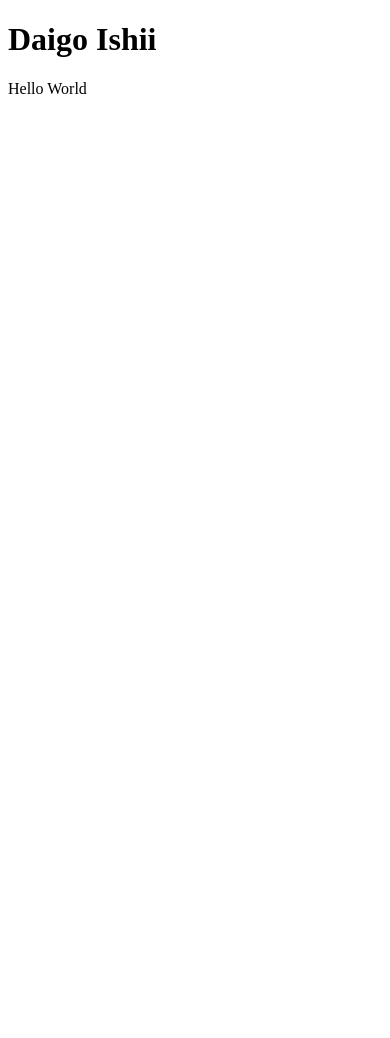
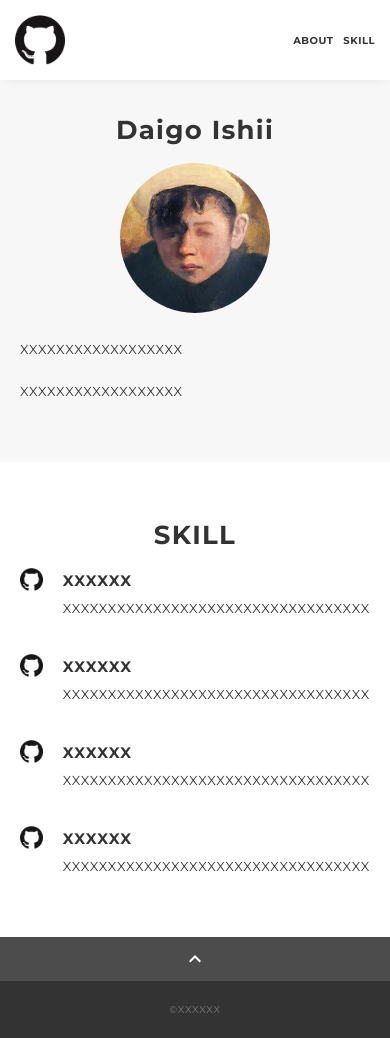
Before and after one commit to digstone884/portfolio, a plain HTML site: page docs/index.html in a window 390 px wide. Before the commit the page ends 844 px from the top, so only its background shows below. Drawn offline with nearby package versions, Linux system fonts and the light colour scheme.

Commit message:
テンプレート反映

```diff
--- /dev/null
+++ b/docs/css/ress.css
@@ -0,0 +1,283 @@
+/*!
+ * ress.css • v3.0.1
+ * MIT License
+ * github.com/filipelinhares/ress
+ */
+
+/* # =================================================================
+   # Global selectors
+   # ================================================================= */
+
+html {
+  box-sizing: border-box;
+  word-break: normal;
+  -moz-tab-size: 4;
+  tab-size: 4;
+
+  -webkit-text-size-adjust: 100%; /* Prevent adjustments of font size after orientation changes in iOS */
+}
+
+*,
+::before,
+::after {
+  box-sizing: inherit;
+  background-repeat: no-repeat; /* Set `background-repeat: no-repeat` to all elements and pseudo elements */
+}
+
+::before,
+::after {
+  vertical-align: inherit;
+  text-decoration: inherit; /* Inherit text-decoration and vertical align to ::before and ::after pseudo elements */
+}
+
+* {
+  margin: 0;
+  padding: 0; /* Reset `padding` and `margin` of all elements */
+}
+
+/* # =================================================================
+   # General elements
+   # ================================================================= */
+
+hr {
+  overflow: visible; /* Show the overflow in Edge and IE */
+  height: 0; /* Add the correct box sizing in Firefox */
+}
+
+details,
+main {
+  display: block; /* Render the `main` element consistently in IE. */
+}
+
+summary {
+  display: list-item; /* Add the correct display in all browsers */
+}
+
+small {
+  font-size: 80%; /* Set font-size to 80% in `small` elements */
+}
+
+[hidden] {
+  display: none; /* Add the correct display in IE */
+}
+
+abbr[title] {
+  /* Add the correct text decoration in Chrome, Edge, IE, Opera, and Safari */
+  text-decoration: underline;
+  text-decoration: underline dotted;
+  border-bottom: none; /* Remove the bottom border in Chrome 57 */
+}
+
+a {
+  background-color: transparent; /* Remove the gray background on active links in IE 10 */
+}
+
+a:active,
+a:hover {
+  outline-width: 0; /* Remove the outline when hovering in all browsers */
+}
+
+code,
+kbd,
+pre,
+samp {
+  font-family: monospace, monospace; /* Specify the font family of code elements */
+}
+
+pre {
+  font-size: 1em; /* Correct the odd `em` font sizing in all browsers */
+}
+
+b,
+strong {
+  font-weight: bolder; /* Add the correct font weight in Chrome, Edge, and Safari */
+}
+
+/* https://gist.github.com/unruthless/413930 */
+sub,
+sup {
+  position: relative;
+  font-size: 75%;
+  line-height: 0;
+  vertical-align: baseline;
+}
+
+sub {
+  bottom: -.25em;
+}
+
+sup {
+  top: -.5em;
+}
+
+/* # =================================================================
+   # Forms
+   # ================================================================= */
+
+input {
+  border-radius: 0;
+}
+
+/* Replace pointer cursor in disabled elements */
+[disabled] {
+  cursor: default;
+}
+
+[type="number"]::-webkit-inner-spin-button,
+[type="number"]::-webkit-outer-spin-button {
+  height: auto; /* Correct the cursor style of increment and decrement buttons in Chrome */
+}
+
+[type="search"] {
+  outline-offset: -2px; /* Correct the outline style in Safari */
+
+  -webkit-appearance: textfield; /* Correct the odd appearance in Chrome and Safari */
+}
+
+[type="search"]::-webkit-search-decoration {
+  -webkit-appearance: none; /* Remove the inner padding in Chrome and Safari on macOS */
+}
+
+textarea {
+  overflow: auto; /* Internet Explorer 11+ */
+  resize: vertical; /* Specify textarea resizability */
+}
+
+button,
+input,
+optgroup,
+select,
+textarea {
+  font: inherit; /* Specify font inheritance of form elements */
+}
+
+optgroup {
+  font-weight: bold; /* Restore the font weight unset by the previous rule */
+}
+
+button {
+  overflow: visible; /* Address `overflow` set to `hidden` in IE 8/9/10/11 */
+}
+
+button,
+select {
+  text-transform: none; /* Firefox 40+, Internet Explorer 11- */
+}
+
+/* Apply cursor pointer to button elements */
+button,
+[type="button"],
+[type="reset"],
+[type="submit"],
+[role="button"] {
+  cursor: pointer;
+  color: inherit;
+}
+
+/* Remove inner padding and border in Firefox 4+ */
+button::-moz-focus-inner,
+[type="button"]::-moz-focus-inner,
+[type="reset"]::-moz-focus-inner,
+[type="submit"]::-moz-focus-inner {
+  padding: 0;
+  border-style: none;
+}
+
+/* Replace focus style removed in the border reset above */
+button:-moz-focusring,
+[type="button"]::-moz-focus-inner,
+[type="reset"]::-moz-focus-inner,
+[type="submit"]::-moz-focus-inner {
+  outline: 1px dotted ButtonText;
+}
+
+button,
+html [type="button"],
+/* Prevent a WebKit bug where (2) destroys native `audio` and `video`controls in Android 4 */
+[type="reset"],
+[type="submit"] {
+  -webkit-appearance: button; /* Correct the inability to style clickable types in iOS */
+}
+
+/* Remove the default button styling in all browsers */
+button,
+input,
+select,
+textarea {
+  border-style: none;
+  background-color: transparent;
+}
+
+/* Style select like a standard input */
+select {
+  -webkit-appearance: none; /* Chrome 41+ */
+  -moz-appearance: none; /* Firefox 36+ */
+}
+
+select::-ms-expand {
+  display: none; /* Internet Explorer 11+ */
+}
+
+select::-ms-value {
+  color: currentColor; /* Internet Explorer 11+ */
+}
+
+legend {
+  display: table; /* Correct the text wrapping in Edge and IE */
+  max-width: 100%; /* Correct the text wrapping in Edge and IE */
+  max-width: 100%; /* Correct the text wrapping in Edge 18- and IE */
+  white-space: normal; /* Correct the text wrapping in Edge and IE */
+  color: inherit; /* Correct the color inheritance from `fieldset` elements in IE */
+  border: 0; /* Correct `color` not being inherited in IE 8/9/10/11 */
+}
+
+::-webkit-file-upload-button {
+  font: inherit; /* Change font properties to `inherit` in Chrome and Safari */
+  color: inherit;
+  /* Correct the inability to style clickable types in iOS and Safari */
+
+  -webkit-appearance: button;
+}
+
+/* # =================================================================
+   # Specify media element style
+   # ================================================================= */
+
+img {
+  border-style: none; /* Remove border when inside `a` element in IE 8/9/10 */
+}
+
+/* Add the correct vertical alignment in Chrome, Firefox, and Opera */
+progress {
+  vertical-align: baseline;
+}
+
+/* # =================================================================
+   # Accessibility
+   # ================================================================= */
+
+/* Hide content from screens but not screenreaders */
+@media screen {
+  [hidden~="screen"] {
+    display: inherit;
+  }
+  [hidden~="screen"]:not(:active):not(:focus):not(:target) {
+    position: absolute !important;
+    clip: rect(0 0 0 0) !important;
+  }
+}
+
+/* Specify the progress cursor of updating elements */
+[aria-busy="true"] {
+  cursor: progress;
+}
+
+/* Specify the pointer cursor of trigger elements */
+[aria-controls] {
+  cursor: pointer;
+}
+
+/* Specify the unstyled cursor of disabled, not-editable, or otherwise inoperable elements */
+[aria-disabled] {
+  cursor: default;
+}
--- /dev/null
+++ b/docs/css/style.css
@@ -0,0 +1,311 @@
+body {
+  font-family: "Montserrat","Helvetica Neue",Arial,"Hiragino Kaku Gothic ProN","Hiragino Sans",Meiryo,sans-serif;
+  font-size: 14px;
+  line-height: 1.8;
+  letter-spacing: .8px;
+  color: #333;
+}
+
+a {
+  transition: opacity .3s;
+  text-decoration: none;
+  color: #1ca9e3;
+}
+
+img {
+  max-width: 100%;
+  height: auto;
+  vertical-align: bottom;
+  border-style: none;
+}
+
+ul,
+li {
+  list-style: none;
+}
+
+.pc-only {
+  display: block;
+}
+
+.sp-only {
+  display: none;
+}
+
+.wrapper {
+  padding-top: 73px;
+}
+
+.section {
+  padding: 90px 0;
+}
+
+.section:nth-of-type(odd) {
+  background-color: #f7f7f7;
+}
+
+.inner {
+  max-width: 1340px;
+  margin: 0 auto;
+  padding: 0 40px;
+}
+
+.title {
+  font-size: 34px;
+  font-weight: bold;
+  line-height: 1;
+  margin-bottom: 40px;
+  text-align: center;
+  letter-spacing: .05em;
+  color: #333;
+}
+
+.lead {
+  margin-bottom: 30px;
+}
+
+/*--- header ---*/
+.header {
+  position: fixed;
+  top: 0;
+  z-index: 1;
+  width: 100%;
+  background-color: #fff;
+  box-shadow: 0 5px 10px -6px rgba(0,0,0,.1);
+}
+
+.header .inner {
+  display: flex;
+  align-items: center;
+  justify-content: space-between;
+  padding: 20px 40px;
+}
+
+.header-logo {
+  font-size: 20px;
+  font-weight: bold;
+  line-height: 1.2;
+  margin-right: 20px;
+  letter-spacing: .05em;
+}
+
+.header-logo a {
+  color: #333;
+}
+
+.header-banner {
+  width: 50px;
+}
+.header-nav-list {
+  display: flex;
+  justify-content: space-between;
+}
+
+.header-nav-item:not(:last-child) {
+  margin-right: 20px;
+}
+
+.header-nav-item a {
+  position: relative;
+  font-size: 13px;
+  font-weight: bold;
+  display: inline-block;
+  padding: 5px 0;
+  transition: .3s;
+  letter-spacing: .05em;
+  color: #333;
+}
+.header-nav-item a:after {
+  position: absolute;
+  bottom: 0;
+  left: 50%;
+  width: 0;
+  height: 3px;
+  content: "";
+  transition: .3s;
+  -webkit-transform: translateX(-50%);
+  transform: translateX(-50%);
+  background-color: #333;
+}
+
+.header-nav-item a:hover:after {
+  width: 100%;
+}
+
+/*--- about ---*/
+.profile {
+  display: flex;
+  flex-wrap: wrap;
+  max-width: 800px;
+  margin: 0 auto;
+}
+.profile-img {
+  width: 20%;
+  margin-right: 30px;
+  border-radius: 50%;
+}
+.profile-img img {
+  border-radius: 50%;
+}
+.profile-body {
+  flex: 1;
+}
+.profile-body p:not(:last-child) {
+  margin-bottom: 30px;
+}
+
+/*--- skill ---*/
+.skill-list {
+  display: flex;
+  flex-wrap: wrap;
+  justify-content: space-between;
+  margin-bottom: -50px;
+}
+
+.skill-item {
+  display: flex;
+  align-items: flex-start;
+  justify-content: space-between;
+  width: 48%;
+  margin-bottom: 50px;
+}
+
+.skill-img {
+  width: 60px;
+  height: auto;
+  margin-right: 20px;
+}
+
+.skill-body {
+  flex: 1;
+}
+
+.skill-name {
+  margin-bottom: 3px;
+}
+
+/*--- contact ---*/
+.contact {
+  text-align: center;
+}
+
+.contact-item:not(:last-child) {
+  margin-right: 10px;
+}
+
+.contact-icon {
+  width: 50px;
+}
+
+/*--- page-top ---*/
+.page-top {
+  font-weight: bold;
+  padding: 10px;
+  cursor: pointer;
+  text-align: center;
+  background-color: #4c4c4c;
+}
+
+.page-top .material-icons-outlined {
+  vertical-align: bottom;
+  color: #fff;
+}
+
+/*--- footer ---*/
+.footer {
+  padding: 30px;
+  background-color: #333;
+}
+
+.copyright {
+  font-size: 10px;
+  text-align: center;
+  color: #797979;
+}
+
+
+/* --- media Queries 767 ---*/
+@media screen and (max-width: 767px) {
+  body {
+    font-size: 13px;
+    line-height: 1.7;
+  }
+
+  .pc-only {
+    display: none;
+  }
+
+  .sp-only {
+    display: block;
+  }
+
+  .title {
+    font-size: 26px;
+    margin-bottom: 20px;
+  }
+
+  .wrapper {
+    padding-top: 57px;
+  }
+
+  .section {
+    padding: 60px 0;
+  }
+
+  .inner {
+    padding: 0 20px;
+  }
+
+  .header .inner {
+    padding: 15px;
+  }
+
+  .header-logo {
+    font-size: 15px;
+    margin-right: 15px;
+  }
+
+  .header-nav-item:not(:last-child) {
+    margin-right: 10px;
+  }
+
+  .header-nav-item a {
+    font-size: 10px;
+  }
+
+  .header-nav-item a:after {
+    display: none;
+  }
+
+  .profile {
+    display: block;
+  }
+  .profile-img {
+    width: 150px;
+    margin: 0 auto;
+    margin-bottom: 25px;
+  }
+
+  .profile-body p:not(:last-child) {
+    margin-bottom: 20px;
+  }
+
+  .skill-list {
+    display: block;
+    margin-bottom: 0;
+  }
+
+  .skill-item {
+    width: 100%;
+    margin-bottom: 35px;
+  }
+
+  .skill-item:last-child {
+    margin-bottom: 0;
+  }
+
+  .footer {
+    padding: 20px;
+  }
+
+}
--- a/docs/index.html
+++ b/docs/index.html
@@ -1,11 +1,117 @@
 <!DOCTYPE html>
 <html>
 <head>
-<meta charset="UTF-8">
-<title>My Portfolio</title>
+<meta charset="utf-8" />
+<meta name="viewport"
+	content="width=device-width,initial-scale=1.0,user-scalable=no" />
+<meta property="og:type" content="website" />
+<meta property="og:title" content="XXXXXX's portfolio" />
+<!-- <meta property="og:url" content="dummyurl" /> -->
+<meta property="og:description" content="XXXXXXの自己紹介サイトです。" />
+<meta property="og:image" content="img/ogp.png" />
+<meta name="description" content="XXXXXXの自己紹介サイトです。" />
+<title>XXXXXX ポートフォリオ</title>
+<link rel="preconnect" href="https://fonts.gstatic.com" />
+<link
+	href="https://fonts.googleapis.com/css2?family=Montserrat:wght@400;700&display=swap"
+	rel="stylesheet" />
+<link
+	href="https://fonts.googleapis.com/css?family=Material+Icons+Outlined"
+	rel="stylesheet" />
+<link href="css/ress.css" media="all" rel="stylesheet" type="text/css" />
+<link href="css/style.css" media="all" rel="stylesheet" type="text/css" />
+<!-- <link rel="shortcut icon" href="img/favicon.ico" /> -->
+<!-- <link rel="canonical" href="dummyurl" /> -->
 </head>
+
 <body>
-	<h1>Daigo Ishii</h1>
-	<p>Hello World</p>
+	<div class="wrapper">
+		<header class="header">
+			<div class="inner">
+				<h1 class="header-logo">
+					<a href="#"><img class="header-banner" src="img/github.png"
+						alt="ロゴマーク" /> </a>
+				</h1>
+				<nav class="header-nav">
+					<ul class="header-nav-list">
+						<li class="header-nav-item"><a href="#about">ABOUT</a></li>
+						<li class="header-nav-item"><a href="#skill">SKILL</a></li>
+					</ul>
+				</nav>
+			</div>
+		</header>
+
+		<main class="content">
+			<section class="about section" id="about">
+				<div class="inner">
+					<h2 class="title">Daigo Ishii</h2>
+					<div class="profile">
+						<p class="profile-img">
+							<img src="img/profile.png" alt="自画像" />
+						</p>
+						<div class="profile-body">
+							<p>XXXXXXXXXXXXXXXXXX</p>
+							<p>XXXXXXXXXXXXXXXXXX</p>
+						</div>
+					</div>
+				</div>
+			</section>
+
+			<section class="skill section" id="skill">
+				<div class="inner">
+					<h2 class="title">SKILL</h2>
+					<div class="skill-list">
+						<div class="skill-item">
+							<p class="skill-img">
+								<img src="img/github.png" alt="logo" />
+							</p>
+							<div class="skill-body">
+								<h3 class="skill-name">XXXXXX</h3>
+								<p class="skill-text">XXXXXXXXXXXXXXXXXXXXXXXXXXXXXXXXXX</p>
+							</div>
+						</div>
+						<div class="skill-item">
+							<p class="skill-img">
+								<img src="img/github.png" alt="logo" />
+							</p>
+							<div class="skill-body">
+								<h3 class="skill-name">XXXXXX</h3>
+								<p class="skill-text">XXXXXXXXXXXXXXXXXXXXXXXXXXXXXXXXXX</p>
+							</div>
+						</div>
+						<div class="skill-item">
+							<p class="skill-img">
+								<img src="img/github.png" alt="logo" />
+							</p>
+							<div class="skill-body">
+								<h3 class="skill-name">XXXXXX</h3>
+								<p class="skill-text">XXXXXXXXXXXXXXXXXXXXXXXXXXXXXXXXXX</p>
+							</div>
+						</div>
+						<div class="skill-item">
+							<p class="skill-img">
+								<img src="img/github.png" alt="logo" />
+							</p>
+							<div class="skill-body">
+								<h3 class="skill-name">XXXXXX</h3>
+								<p class="skill-text">XXXXXXXXXXXXXXXXXXXXXXXXXXXXXXXXXX</p>
+							</div>
+						</div>
+					</div>
+				</div>
+			</section>
+
+			<div class="page-top" id="js-page-top">
+				<span class="material-icons-outlined">expand_less</span>
+			</div>
+
+			<footer class="footer">
+				<div class="copyright">&copy;XXXXXX</div>
+			</footer>
+		</main>
+	</div>
+	<script
+		src="https://ajax.googleapis.com/ajax/libs/jquery/3.5.1/jquery.min.js"></script>
+	<script src="js/script.js"></script>
 </body>
 </html>
--- /dev/null
+++ b/docs/js/script.js
@@ -0,0 +1,20 @@
+$(function () {
+
+  //ページ内スクロール
+  var navHeight = $(".header").outerHeight();
+
+  $('a[href^="#"]').on("click", function () {
+    var href = $(this).attr("href");
+    var target = $(href == "#" || href == "" ? "html" : href);
+    var position = target.offset().top - navHeight;
+    $("html, body").animate({ scrollTop: position, }, 300, "swing");
+    return false;
+  });
+
+  //ページトップ
+  $("#js-page-top").on("click", function () {
+    $("body,html").animate({ scrollTop: 0, }, 300);
+    return false;
+  });
+
+});
```
Also changed, not shown: docs/img/github.png (added), docs/img/ogp.png (added), docs/img/profile.png (added).
